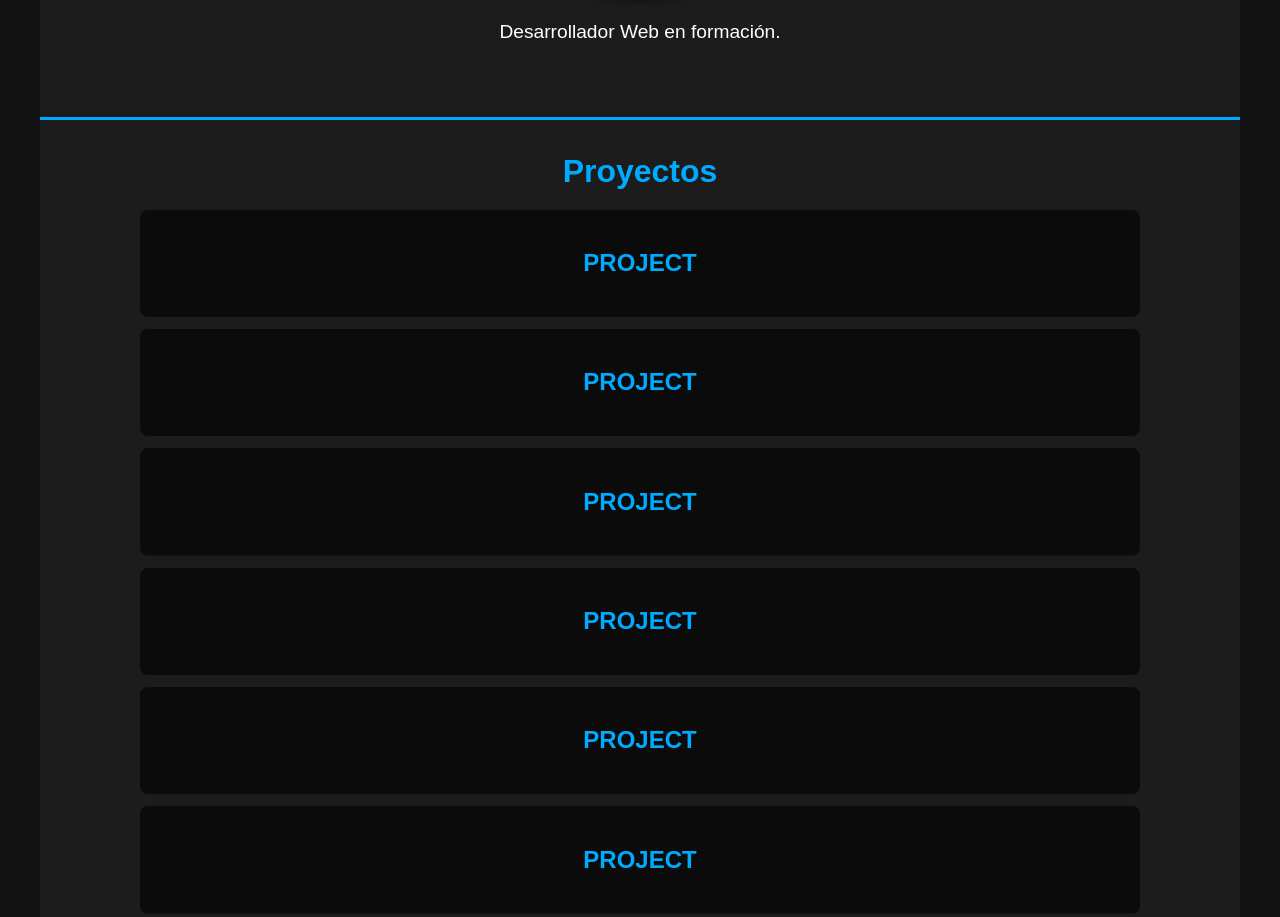
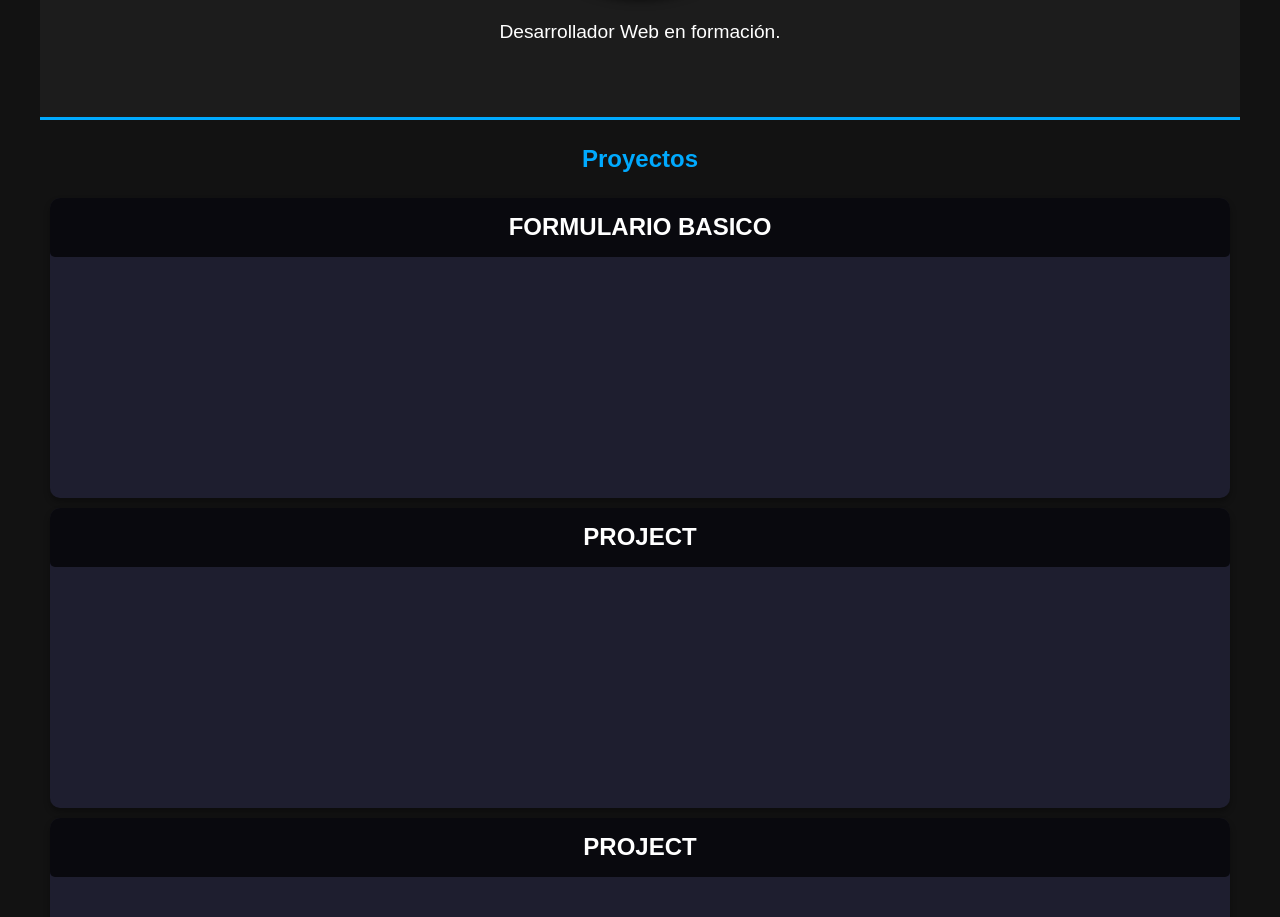
Before and after one commit to EdsonRSC/PortFolio, a plain HTML site: page index.html in a window 1280 px wide. Shown: the part 463-1380 px from the top of the page. Drawn offline with Linux system fonts and the light colour scheme.

Commit message:
Arreglos en la seccion de projectos

```diff
--- a/Styles/style.css
+++ b/Styles/style.css
@@ -26,7 +26,7 @@ a{
 
 /* Sección de inicio */
 #inicio {
-    background-color: #1c1c1c; /* Negro suave */
+    background-color: #1c1c1c;
     color: #ffffff;
     text-align: center;
     padding: 50px 20px;
@@ -55,56 +55,90 @@ a{
 }
 
 /* Sección de proyectos */
-.portfolio{
-    background-color: #1c1c1c;
-    color: #fff;
-    min-height: 100vh;
-    display: flex;
-    flex-direction: column;
-    text-align: center;
-    container-name: portfolio;
-    container-type: inline-size;
-    justify-content: space-evenly;
+.portfolio__project {
+    margin: 10px;
+    position: relative;
+    overflow: hidden;
+    background-color: #1e1e2f; /* Color base para el fondo */
+    border-radius: 10px;
+    box-shadow: 0 4px 6px rgba(0, 0, 0, 0.3);
+    transition: transform 0.3s ease;
+    height: 300px; /* Ajusta el alto del contenedor */
 }
 
-.portfolio__title{
-    font-size: 2rem;
-    margin-bottom: 0;
+.portfolio__project:hover {
+    transform: scale(1.05);
 }
 
-.portfolio__project-container{
-    display: grid;
-    grid-template-columns: 1fr;
-    max-width: 1000px;
-    margin: auto;
+.portfolio__image {
+    position: absolute;
+    top: 0;
+    left: 0;
     width: 100%;
-    gap: 12px;
-    padding: 12px;
-    min-height: 88vh;
+    height: 100%;
+    background-color: rgba(0, 0, 0, 0.7);
+    display: flex;
+    justify-content: center;
+    align-items: center;
+    transition: opacity 0.3s ease;
+    opacity: 0;
+    z-index: 0;
 }
 
-.portfolio__project{
-    background-image: linear-gradient(#0009,#0009),url("../Img/Ojos.jpg");
-    background-position: center;
-    background-size: cover;
-    display: grid;
-    place-content: center;
-    border-radius: 8px;
-    animation: aparecer both;
-    animation-timeline: view();
-    animation-range: cover 5% cover 40%;
+.portfolio__project:hover .portfolio__image {
+    opacity: 1;
 }
 
-.portfolio__project:hover{
-    opacity: 0.74;
-    outline: 2px solid #fff7;
+.portfolio__image img {
+    width: 100%;
+    height: 100%;
+    object-fit: cover;
+    border-radius: 5px;
+}
+
+.portfolio__project-name {
+    position: relative;
+    z-index: 1;
+    color: white;
+    font-size: 1.5rem;
+    padding: 10px;
+    text-align: center;
+    background-color: rgba(0, 0, 0, 0.7);
+    border-radius: 5px;
+    margin: 0;
+    transition: transform 0.3s ease;
+}
+
+.portfolio__project-link {
+    display: block;
+    height: 100%;
+    position: relative;
+    z-index: 2;
+}
+
+.portfolio__project:hover .portfolio__project-name {
+    transform: translateY(-100%);
+}
+
+.portfolio__project-description {
+    font-size: 1rem;
+    color: white;
+    padding: 10px;
+    background-color: rgba(0, 0, 0, 0.7);
+    border-radius: 5px;
+    margin: 10px 0;
+    display: none;
+}
+
+.portfolio__project:hover .portfolio__project-description {
+    display: block;
 }
 
 /* Sección Sobre Mí */
 #sobre-mi {
     margin-top: 40px;
     padding: 20px;
-    background-color: #181818; /* Fondo negro suave */
+    background-color: #181818;
     border-left: 4px solid #00aaff;
 }
 
--- a/index.html
+++ b/index.html
@@ -18,7 +18,13 @@
         <h2 class="portfolio__title">Proyectos</h2>
         <div class="portfolio__project-container">
             <div class="portfolio__project">
-                <a href="https://edsonrsc.github.io/Formulario_basico/"><h2 class="portfolio__project-name">PROJECT</h2></a>
+                <a href="https://edsonrsc.github.io/Formulario_basico/"><h2 class="portfolio__project-name">FORMULARIO BASICO</h2></a>
+                <div class="portfolio__image">
+                    <img src="./Img/Proyecto1.png" alt="Vista previa del proyecto">
+                    <p class="portfolio__project-description">
+                        Este proyecto es un formulario básico diseñado con solo HTML y CSS. Incluye campos de entrada para capturar información de usuario, como nombre, correo electrónico y mensaje. Está diseñado de forma sencilla, con un enfoque en la estructura y el diseño básico utilizando solo HTML y CSS.
+                    </p>
+                </div>
             </div>
             <div class="portfolio__project">
                 <h2 class="portfolio__project-name">PROJECT</h2>
```
Also changed, not shown: Img/Proyecto1.png (added).
